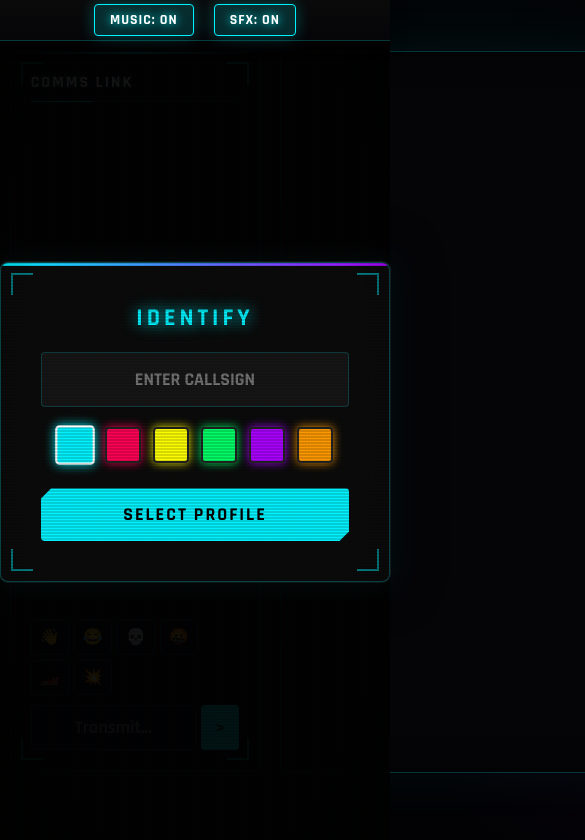
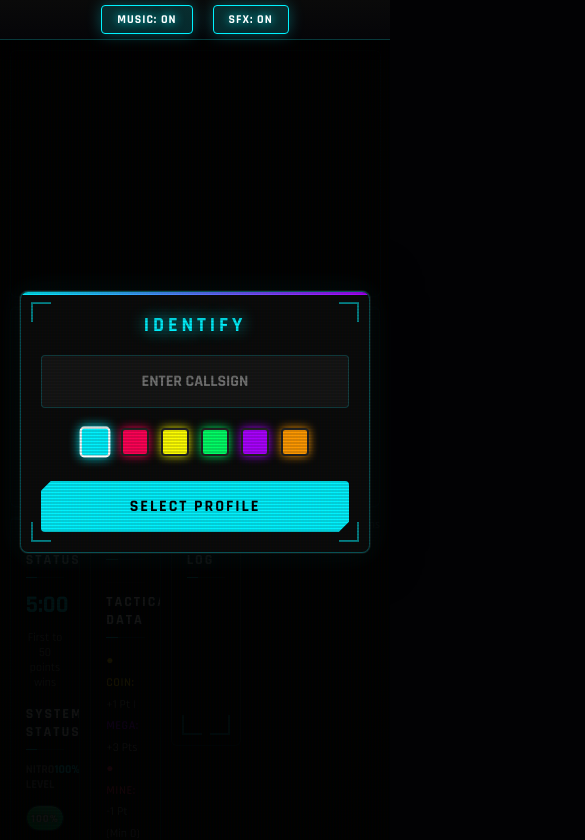
Before and after one commit to SanskarSharma123/Neon-Protocol, a website: page index.html in a window 390 px wide. Shown: the top 840 px of the page, 585 px wide, since content can reach past the window. Drawn offline with Linux system fonts and the light colour scheme.

Commit message:
made it responsive

```diff
--- a/css/style.css
+++ b/css/style.css
@@ -11,6 +11,10 @@
   --panel-glow: rgba(0, 243, 255, 0.1);
 }
 
+* {
+  box-sizing: border-box;
+}
+
 body {
   margin: 0;
   font-family: 'Rajdhani', sans-serif;
@@ -19,8 +23,8 @@ body {
   display: flex;
   flex-direction: column;
   align-items: center;
-  height: 100vh;
-  overflow: hidden;
+  min-height: 100vh;
+  overflow: auto;
   user-select: none;
   background-image:
     radial-gradient(circle at 20% 30%, rgba(0, 243, 255, 0.05) 0%, transparent 50%),
@@ -39,6 +43,7 @@ body {
   gap: 20px;
   z-index: 1000;
   box-shadow: 0 2px 15px rgba(0, 0, 0, 0.5);
+  flex-shrink: 0;
 }
 .setting-btn {
   background: rgba(20, 20, 30, 0.8);
@@ -50,7 +55,7 @@ body {
   cursor: pointer;
   border-radius: 4px;
   transition: all 0.3s;
-  font-size: 14px;
+  font-size: clamp(12px, 2vw, 14px);
   letter-spacing: 1px;
   position: relative;
   overflow: hidden;
@@ -105,28 +110,40 @@ body {
   pointer-events: none;
 }
 
-/* --- LAYOUT CONTAINER --- */
+/* --- RESPONSIVE LAYOUT CONTAINER --- */
 .container {
   display: flex;
-  gap: 20px;
+  gap: clamp(10px, 2vw, 20px);
   position: relative;
   z-index: 1;
-  width: 95vw;
-  max-width: 1800px;
-  height: calc(90vh - 40px);
-  max-height: 800px;
+  width: min(95vw, 1800px);
+  height: min(calc(90vh - 40px), 800px);
   margin-top: 10px;
+  flex-wrap: wrap;
+  justify-content: center;
+  align-items: flex-start;
 }
 
-canvas {
+/* Canvas Container */
+.game-canvas-container {
+  position: relative;
+  flex: 1 1 min(600px, 100%);
+  min-width: min(300px, 100%);
+  max-width: 1200px;
+  display: flex;
+  justify-content: center;
+  align-items: center;
+}
+
+#gameCanvas {
   background: #050508;
   border: 1px solid rgba(0, 243, 255, 0.2);
   box-shadow:
     0 0 60px rgba(0, 243, 255, 0.05),
     inset 0 0 30px rgba(0, 0, 0, 0.5);
   border-radius: 6px;
-  height: 100%;
-  width: auto;
+  width: 100%;
+  height: auto;
   aspect-ratio: 1200/800;
 }
 
@@ -139,26 +156,20 @@ canvas {
 }
 
 /* --- PANELS --- */
-.chat-panel {
-  flex: 1;
-  min-width: 250px;
+.chat-panel, .ui-panel {
+  flex: 1 1 min(250px, 100%);
+  min-width: min(250px, 100%);
+  max-width: min(350px, 100%);
   display: flex;
   flex-direction: column;
   height: 100%;
-}
-.ui-panel {
-  flex: 1;
-  min-width: 250px;
-  display: flex;
-  flex-direction: column;
-  gap: 16px;
-  height: 100%;
+  overflow: hidden;
 }
 
 .card {
   background: var(--panel-bg);
   border: 1px solid var(--panel-border);
-  padding: 20px;
+  padding: clamp(15px, 3vw, 20px);
   border-radius: 6px;
   backdrop-filter: blur(10px);
   box-shadow:
@@ -168,6 +179,7 @@ canvas {
   flex-direction: column;
   position: relative;
   overflow: hidden;
+  height: 100%;
 }
 .card::before {
   content: '';
@@ -181,7 +193,7 @@ canvas {
 
 h3 {
   margin: 0 0 12px;
-  font-size: 16px;
+  font-size: clamp(14px, 2vw, 16px);
   letter-spacing: 2px;
   color: #fff;
   text-transform: uppercase;
@@ -206,7 +218,7 @@ h3::after {
   flex-grow: 1;
   overflow-y: auto;
   margin-bottom: 15px;
-  font-size: 13px;
+  font-size: clamp(12px, 1.5vw, 13px);
   font-weight: 500;
   scrollbar-width: thin;
   scrollbar-color: rgba(0, 243, 255, 0.3) transparent;
@@ -271,6 +283,7 @@ h3::after {
   border-radius: 4px;
   outline: none;
   transition: all 0.3s;
+  font-size: clamp(12px, 1.5vw, 14px);
 }
 .chat-input:focus {
   border-color: var(--neon-blue);
@@ -285,6 +298,7 @@ h3::after {
   padding: 0 15px;
   border-radius: 4px;
   transition: all 0.2s;
+  font-size: clamp(12px, 1.5vw, 14px);
 }
 .send-btn:hover {
   background: #fff;
@@ -299,7 +313,7 @@ h3::after {
   margin-bottom: 6px;
   background: rgba(255,255,255,0.02);
   border-radius: 4px;
-  font-size: 15px;
+  font-size: clamp(13px, 2vw, 15px);
   font-weight: 600;
   border-left: 2px solid transparent;
   transition: all 0.2s;
@@ -320,7 +334,7 @@ h3::after {
   display: flex;
   flex-direction: column-reverse;
   font-family: monospace;
-  font-size: 12px;
+  font-size: clamp(11px, 1.5vw, 12px);
 }
 .log-msg {
   padding: 6px 0;
@@ -334,7 +348,7 @@ h3::after {
 }
 
 .rules {
-  font-size: 13px;
+  font-size: clamp(12px, 1.5vw, 13px);
   color: #999;
   line-height: 1.8;
 }
@@ -349,27 +363,28 @@ h3::after {
   top: 50%;
   left: 50%;
   transform: translate(-50%, -50%);
-  font-size: 28px;
+  font-size: clamp(18px, 4vw, 28px);
   color: #fff;
   font-weight: 700;
-  letter-spacing: 4px;
+  letter-spacing: clamp(2px, 1vw, 4px);
   text-shadow: 0 0 20px var(--neon-blue);
   text-align: center;
   pointer-events: none;
   opacity: 0;
   transition: opacity 0.5s;
   background: rgba(10, 10, 15, 0.8);
-  padding: 30px 50px;
+  padding: clamp(20px, 4vw, 30px) clamp(30px, 6vw, 50px);
   border-radius: 8px;
   border: 1px solid rgba(0, 243, 255, 0.2);
   box-shadow: 0 0 40px rgba(0, 243, 255, 0.1);
+  max-width: 90%;
 }
 .blink { animation: blink 1.5s infinite; }
 @keyframes blink { 0%,100%{opacity:1} 50%{opacity:0.5} }
 
 /* --- MODALS --- */
 .modal {
-  position: absolute;
+  position: fixed;
   top: 0;
   left: 0;
   width: 100%;
@@ -379,10 +394,12 @@ h3::after {
   justify-content: center;
   align-items: center;
   z-index: 100;
+  padding: 20px;
+  box-sizing: border-box;
 }
 .login-box, .char-select-box {
   background: #0a0a0a;
-  padding: 40px;
+  padding: clamp(20px, 5vw, 40px);
   border: 1px solid rgba(0, 243, 255, 0.3);
   text-align: center;
   box-shadow:
@@ -392,9 +409,11 @@ h3::after {
   border-radius: 8px;
   position: relative;
   overflow: hidden;
+  width: min(95vw, 400px);
 }
-.login-box { width: 340px; }
-.char-select-box { width: 800px; max-width: 90vw; }
+.char-select-box {
+  width: min(95vw, 800px);
+}
 
 .login-box::before, .char-select-box::before {
   content: '';
@@ -406,10 +425,10 @@ h3::after {
   background: linear-gradient(90deg, var(--neon-blue), var(--neon-purple));
 }
 .login-box h2, .char-select-box h2 {
-  font-size: 24px;
+  font-size: clamp(20px, 4vw, 24px);
   color: var(--neon-blue);
   margin-top: 0;
-  letter-spacing: 4px;
+  letter-spacing: clamp(2px, 1vw, 4px);
   text-transform: uppercase;
   text-shadow: 0 0 15px var(--neon-blue);
 }
@@ -422,7 +441,7 @@ input {
   text-align: center;
   margin-bottom: 20px;
   font-family: 'Rajdhani';
-  font-size: 18px;
+  font-size: clamp(16px, 3vw, 18px);
   font-weight: bold;
   outline:none;
   box-sizing: border-box;
@@ -438,10 +457,11 @@ input:focus {
   justify-content: center;
   gap: 12px;
   margin-bottom: 25px;
+  flex-wrap: wrap;
 }
 .color-swatch {
-  width: 32px;
-  height: 32px;
+  width: clamp(28px, 4vw, 32px);
+  height: clamp(28px, 4vw, 32px);
   border-radius: 4px;
   cursor: pointer;
   border: 2px solid #222;
@@ -465,7 +485,7 @@ input:focus {
   font-weight: 800;
   cursor: pointer;
   font-family: 'Rajdhani';
-  font-size: 18px;
+  font-size: clamp(16px, 3vw, 18px);
   color: #000;
   text-transform: uppercase;
   letter-spacing: 2px;
@@ -492,15 +512,15 @@ input:focus {
 /* --- CHARACTER GRID --- */
 .character-grid {
   display: grid;
-  grid-template-columns: repeat(3, 1fr);
-  gap: 20px;
+  grid-template-columns: repeat(auto-fit, minmax(min(200px, 100%), 1fr));
+  gap: clamp(10px, 2vw, 20px);
   margin-bottom: 30px;
 }
 .character-card {
   background: rgba(20, 20, 30, 0.8);
   border: 2px solid rgba(0, 243, 255, 0.2);
   border-radius: 8px;
-  padding: 20px;
+  padding: clamp(15px, 3vw, 20px);
   cursor: pointer;
   transition: all 0.2s;
   opacity: 0.7;
@@ -521,7 +541,7 @@ input:focus {
   box-shadow: 0 0 30px rgba(0, 243, 255, 0.3);
 }
 .character-icon {
-  font-size: 40px;
+  font-size: clamp(30px, 5vw, 40px);
   margin-bottom: 10px;
 }
 .stat-bar {
@@ -535,6 +555,15 @@ input:focus {
   height: 100%;
   background: var(--neon-blue);
   border-radius: 2px;
+}
+
+/* Character Preview */
+.character-preview {
+  display:flex;
+  justify-content: space-between;
+  align-items: center;
+  flex-wrap: wrap;
+  gap: 15px;
 }
 
 /* --- CORNER DECORATIONS --- */
@@ -569,6 +598,7 @@ input:focus {
   border-left: none;
   border-top: none;
 }
+
 /* --- VICTORY OVERLAY --- */
 .victory-overlay {
   position: absolute;
@@ -587,10 +617,10 @@ input:focus {
 .victory-content {
   background: var(--panel-bg);
   border: 2px solid var(--neon-blue);
-  padding: 40px;
+  padding: clamp(20px, 5vw, 40px);
   border-radius: 8px;
   text-align: center;
-  max-width: 500px;
+  width: min(95vw, 500px);
   box-shadow: 0 0 50px rgba(0, 243, 255, 0.3);
   animation: pulse-glow 2s infinite;
 }
@@ -601,11 +631,11 @@ input:focus {
 }
 
 .victory-title {
-  font-size: 48px;
+  font-size: clamp(28px, 8vw, 48px);
   font-weight: 800;
   color: var(--neon-blue);
   text-transform: uppercase;
-  letter-spacing: 4px;
+  letter-spacing: clamp(2px, 1vw, 4px);
   margin-bottom: 20px;
   text-shadow: 0 0 20px var(--neon-blue);
   animation: text-glow 1.5s ease-in-out infinite alternate;
@@ -617,21 +647,21 @@ input:focus {
 }
 
 .victory-message {
-  font-size: 24px;
+  font-size: clamp(18px, 4vw, 24px);
   color: #fff;
   margin-bottom: 30px;
   font-weight: 600;
 }
 
 .victory-scores {
-  font-size: 18px;
+  font-size: clamp(14px, 3vw, 18px);
   color: #ccc;
   margin-bottom: 25px;
   line-height: 1.6;
 }
 
 .victory-timer {
-  font-size: 16px;
+  font-size: clamp(14px, 2vw, 16px);
   color: #888;
   font-weight: 600;
 }
@@ -652,11 +682,9 @@ input:focus {
   50% { opacity: 0.7; }
 }
 
-/* --- NITRO BAR (Consolidated) --- */
-/* --- NITRO BAR --- */
 /* --- NITRO BAR --- */
 .nitro-label {
-  font-size: 14px;
+  font-size: clamp(12px, 2vw, 14px);
   font-weight: 700;
   display: flex;
   justify-content: space-between;
@@ -674,24 +702,25 @@ input:focus {
   box-shadow:
     inset 0 2px 4px rgba(0, 0, 0, 0.5),
     0 0 10px rgba(0, 243, 255, 0.1);
+  width: 100%;
 }
 
 .nitro-fill {
   position: absolute;
   top: 0;
   left: 0;
-  bottom: 0;
+  height: 100%;
   width: 100%;
   background: linear-gradient(90deg, #00ff66, #00ffaa);
   border-radius: 12px;
   box-shadow:
     0 0 15px rgba(0, 255, 102, 0.5),
     inset 0 1px 0 rgba(255, 255, 255, 0.3);
-  transition: width 0.1s ease-out, background 0.3s;
+  transition: width 0.1s ease-out;
   z-index: 1;
+  min-width: 5px;
 }
 
-/* Add a subtle inner glow effect */
 .nitro-fill::after {
   content: '';
   position: absolute;
@@ -710,13 +739,14 @@ input:focus {
   position: absolute;
   width: 100%;
   text-align: center;
-  top: 3px;
-  font-size: 12px;
+  line-height: 26px;
+  font-size: clamp(11px, 2vw, 12px);
   font-weight: bold;
   color: #fff;
   text-shadow: 0 0 4px #000, 0 0 8px currentColor;
   letter-spacing: 1px;
   z-index: 2;
+  pointer-events: none;
 }
 
 /* Dynamic color states for the nitro bar */
@@ -747,47 +777,93 @@ input:focus {
     inset 0 2px 4px rgba(0, 0, 0, 0.5);
 }
 
-/* ADD THIS TO YOUR style.css - NITRO BAR FIX */
-.nitro-container {
-  margin-top: 5px;
-  background: rgba(20, 20, 30, 0.9) !important;
-  border: 1px solid rgba(0, 243, 255, 0.3) !important;
-  height: 26px !important;
-  border-radius: 13px !important;
-  overflow: hidden !important;
-  position: relative !important;
-  box-shadow:
-    inset 0 2px 4px rgba(0, 0, 0, 0.5),
-    0 0 10px rgba(0, 243, 255, 0.1) !important;
-  width: 100% !important;
+/* --- SINGLE AUTOMATIC RESPONSIVE RULE --- */
+/* This handles all screen sizes automatically */
+@media (max-width: 1024px) {
+  .container {
+    flex-direction: column;
+    height: auto;
+    max-height: none;
+  }
+
+  .game-canvas-container {
+    order: -1;
+    width: 100%;
+  }
+
+  .chat-panel, .ui-panel {
+    width: 100%;
+    max-width: 100%;
+    flex-direction: row;
+    gap: clamp(10px, 2vw, 20px);
+  }
+
+  .chat-panel > .card,
+  .ui-panel > .card {
+    flex: 1;
+    min-height: 200px;
+  }
+}
+.leaderboard-wrapper {
+  flex: 1 1 auto;             /* Takes up all remaining vertical space */
+  overflow-y: auto;           /* Adds scrollbar ONLY to the list, not the whole page */
+  min-height: 0;              /* Crucial for flexbox scrolling to work */
+  padding-right: 5px;         /* Space for scrollbar */
+  margin-top: 10px;
+
+  /* Scrollbar styling to match Chat */
+  scrollbar-width: thin;
+  scrollbar-color: rgba(0, 243, 255, 0.3) transparent;
 }
 
-.nitro-fill {
-  position: absolute !important;
-  top: 0 !important;
-  left: 0 !important;
-  height: 100% !important;
-  width: 100% !important;
-  background: linear-gradient(90deg, #00ff66, #00ffaa) !important;
-  border-radius: 12px !important;
-  box-shadow:
-    0 0 15px rgba(0, 255, 102, 0.5),
-    inset 0 1px 0 rgba(255, 255, 255, 0.3) !important;
-  transition: width 0.1s ease-out !important;
-  z-index: 1 !important;
-  min-width: 5px !important;
+.leaderboard-wrapper::-webkit-scrollbar { width: 4px; }
+.leaderboard-wrapper::-webkit-scrollbar-thumb {
+  background: rgba(0, 243, 255, 0.3);
+  border-radius: 2px;
 }
 
-.nitro-text {
-  position: absolute !important;
-  width: 100% !important;
-  text-align: center !important;
-  line-height: 26px !important;
-  font-size: 12px !important;
-  font-weight: bold !important;
-  color: #fff !important;
-  text-shadow: 0 0 4px #000, 0 0 8px currentColor !important;
-  letter-spacing: 1px !important;
-  z-index: 2 !important;
-  pointer-events: none !important;
+/* --- UPDATED PLAYER ROW --- */
+.player-row {
+  display: flex;
+  justify-content: space-between;
+  align-items: center;        /* Ensures text is vertically centered */
+
+  /* RESPONSIVE DESIGN:
+     Adjusts padding and font-size based on Viewport Height (vh)
+     so it looks good on both small windows and Full Screen. */
+  padding: clamp(8px, 1.5vh, 12px) 12px;
+  margin-bottom: 4px;
+
+  background: rgba(255, 255, 255, 0.03);
+  border-radius: 4px;
+  border-left: 2px solid transparent;
+
+  /* Typography Scaling */
+  font-size: clamp(12px, 1.5vh, 16px);
+  font-weight: 600;
+  letter-spacing: 0.5px;
+
+  /* Prevents row from collapsing or text wrapping awkwardly */
+  flex-shrink: 0;
+  white-space: nowrap;
+  transition: all 0.2s;
 }
+
+.player-row:hover {
+  background: rgba(255, 255, 255, 0.08);
+  transform: translateX(2px);
+}
+
+.player-row.me {
+  border-left: 3px solid var(--neon-blue);
+  background: linear-gradient(90deg, rgba(0, 243, 255, 0.15), transparent);
+  box-shadow: 0 0 15px rgba(0, 243, 255, 0.05);
+  color: #fff;
+}
+
+/* OPTIONAL: Handle very long names */
+.player-row span:first-child {
+  overflow: hidden;
+  text-overflow: ellipsis;
+  max-width: 60%;
+}
--- a/index.html
+++ b/index.html
@@ -2,6 +2,7 @@
 <html lang="en">
 <head>
   <meta charset="utf-8" />
+  <meta name="viewport" content="width=device-width, initial-scale=1.0">
   <title>NEON PROTOCOL // CHARACTER SELECT</title>
   <link href="https://fonts.googleapis.com/css2?family=Rajdhani:wght@500;600;700&display=swap" rel="stylesheet">
 
@@ -38,7 +39,7 @@
       <div class="corner-decoration corner-br"></div>
       <h2>SELECT LOADOUT</h2>
       <div class="character-grid" id="characterGrid"></div>
-      <div style="display:flex; justify-content: space-between; align-items: center;">
+      <div class="character-preview">
         <div style="text-align:left">
           <div id="previewName" style="font-weight:bold; font-size:20px; color:#fff">SPEEDSTER</div>
           <div id="previewType" style="color:#888; font-size:14px">High Speed</div>
@@ -72,7 +73,7 @@
       </div>
     </div>
 
-    <div style="position:relative;">
+    <div class="game-canvas-container">
       <canvas id="gameCanvas" width="1200" height="800"></canvas>
       <div id="waitingOverlay">
         <div class="blink">SEARCHING FOR OPPONENT...</div>
@@ -104,7 +105,6 @@
         </div>
 
         <h3>System Status</h3>
-        <!-- Replace this section in your UI panel -->
         <div class="nitro-label">
           <span style="color:#888">NITRO LEVEL</span>
           <span id="speedIndicator" style="color:var(--neon-blue)">100%</span>
@@ -120,22 +120,24 @@
         </div>
       </div>
 
-      <div class="card" style="flex-grow:1">
+      <div class="card" style="flex-grow:1; display: flex; flex-direction: column; overflow: hidden;">
         <div class="corner-decoration corner-tl"></div>
         <div class="corner-decoration corner-tr"></div>
         <div class="corner-decoration corner-bl"></div>
         <div class="corner-decoration corner-br"></div>
-        <h3>Leaderboard</h3>
-        <div id="scoreboard"></div>
 
-        <div style="margin-top:20px; border-top:1px solid rgba(255,255,255,0.1); padding-top:15px;">
+        <h3 style="flex-shrink: 0;">Leaderboard</h3>
+
+        <div id="scoreboard" class="leaderboard-wrapper"></div>
+
+        <div style="margin-top:auto; border-top:1px solid rgba(255,255,255,0.1); padding-top:10px; flex-shrink: 0;">
           <h3>Tactical Data</h3>
           <div class="rules">
             <div><strong style="color:#ffd700">● COIN:</strong> +1 Pt | <strong style="color:#aa00ff">MEGA:</strong> +3 Pts</div>
-            <div><strong style="color:#ff3366">● MINE:</strong> -1 Point (Min 0)</div>
-            <div><strong style="color:#ff3366">● RAMMED:</strong> -1 Point</div>
+            <div><strong style="color:#ff3366">● MINE:</strong> -1 Pt (Min 0)</div>
+            <div><strong style="color:#ff3366">● RAMMED:</strong> -1 Pt</div>
             <div><strong style="color:#00f3ff">● NITRO:</strong> Collect to refuel.</div>
-            <div><strong style="color:#fff">● RAMMING:</strong> Boost into enemies to <span style="color:#ff3366">STUN</span> them.</div>
+            <div><strong style="color:#fff">● RAMMING:</strong> Boost into enemies to <span style="color:#ff3366">STUN</span>.</div>
           </div>
         </div>
       </div>
--- a/js/game.js
+++ b/js/game.js
@@ -105,6 +105,39 @@ let gameState = {
   matchTimer: 300,
   gameOver: false
 };
+
+/* --- RESPONSIVE CANVAS SETUP --- */
+function setupResponsiveCanvas() {
+  const canvas = document.getElementById('gameCanvas');
+  const container = canvas.parentElement;
+
+  function resizeCanvas() {
+    const containerWidth = container.clientWidth;
+    const maxWidth = 1200; // Original canvas width
+
+    if (containerWidth < maxWidth) {
+      // Scale down canvas proportionally
+      const scale = containerWidth / maxWidth;
+      canvas.style.width = containerWidth + 'px';
+      canvas.style.height = (800 * scale) + 'px';
+    } else {
+      // Use original size
+      canvas.style.width = '1200px';
+      canvas.style.height = '800px';
+    }
+  }
+
+  // Initial resize
+  resizeCanvas();
+
+  // Resize on window change
+  window.addEventListener('resize', resizeCanvas);
+}
+
+// Initialize responsive canvas when DOM is loaded
+document.addEventListener('DOMContentLoaded', function() {
+  setupResponsiveCanvas();
+});
 
 /* --- UI SETUP --- */
 const picker = document.getElementById('colorPicker');
```
